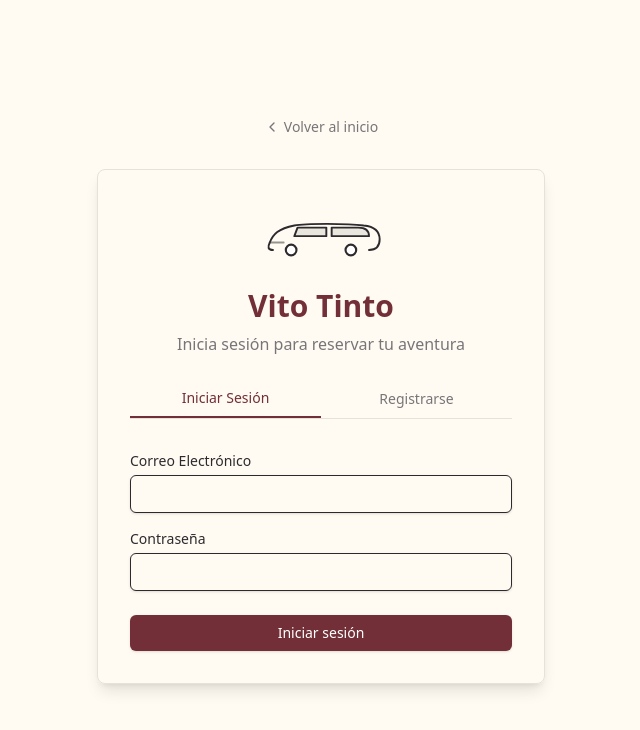
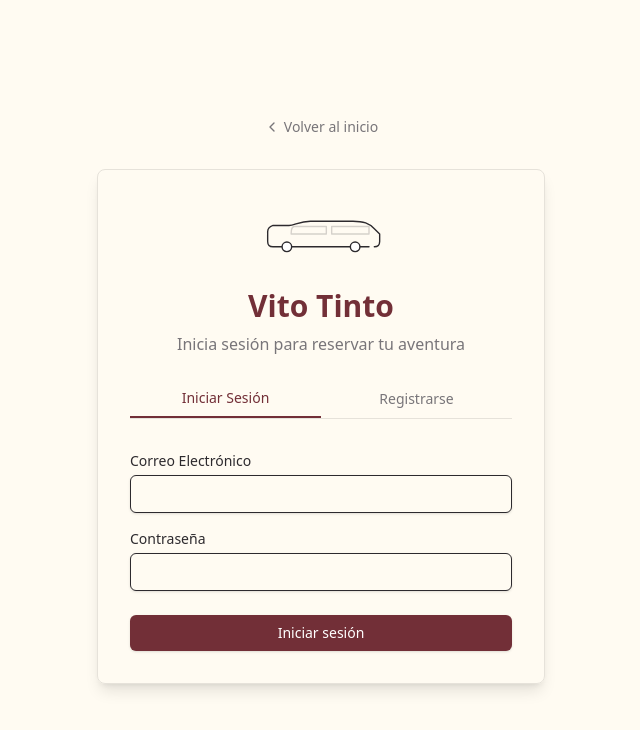
Before and after one commit to danielamarogomez/VitoTinto, a Next.js app: page /login in a window 1280 px wide. Shown: the top 730 px of the page, without its empty margins (319-959 px from the left). Built offline with nearby package versions, Linux system fonts and the light colour scheme.

Commit message:
Actualiza logo: silueta minimalista y elegante en SVG

```diff
--- a/src/components/Logo.tsx
+++ b/src/components/Logo.tsx
@@ -7,24 +7,17 @@ export default function Logo({ className = "h-12 w-auto" }: { className?: string
             className={className}
             fill="none"
             stroke="currentColor"
-            strokeWidth="1.8"
+            strokeWidth="1.3"
             strokeLinecap="round"
             strokeLinejoin="round"
             xmlns="http://www.w3.org/2000/svg"
         >
-            {/* Silueta estilizada de la Vito Tinto */}
-            <path d="M15 45 C 10 45, 10 42, 12 38 C 15 30, 20 25, 35 22 C 45 20, 85 20, 100 22 C 110 23, 115 28, 115 35 C 115 42, 112 45, 105 45" />
-
-            {/* Ventanas */}
-            <path d="M38 24 L65 24 L65 32 L35 32 Z" fill="currentColor" fillOpacity="0.1" />
-            <path d="M70 24 L95 24 C 102 24, 105 27, 105 32 L105 32 L70 32 Z" fill="currentColor" fillOpacity="0.1" />
-
-            {/* Ruedas */}
-            <circle cx="32" cy="45" r="5" fill="white" stroke="currentColor" strokeWidth="2" />
-            <circle cx="88" cy="45" r="5" fill="white" stroke="currentColor" strokeWidth="2" />
-
-            {/* Detalles */}
-            <path d="M12 38 L25 38" opacity="0.5" />
+            {/* Silueta mínima estilo trazo artístico */}
+            <path d="M15 42 L105 42 M15 42 C12 42, 10 40, 10 37 L10 28 C10 25, 12 23, 15 22 L30 22 C35 22, 40 18, 50 18 L90 18 C100 18, 105 20, 110 25 L115 30 L115 37 C115 40, 113 42, 110 42" />
+            <circle cx="28" cy="42" r="4.5" fill="white" stroke="currentColor" />
+            <circle cx="92" cy="42" r="4.5" fill="white" stroke="currentColor" />
+            <path d="M35 23 L65 23 L65 30 L32 30 C32 26, 33 23, 35 23 Z" opacity="0.2" />
+            <path d="M70 23 L105 23 L105 30 L70 30 Z" opacity="0.2" />
         </svg>
     )
 }
```
